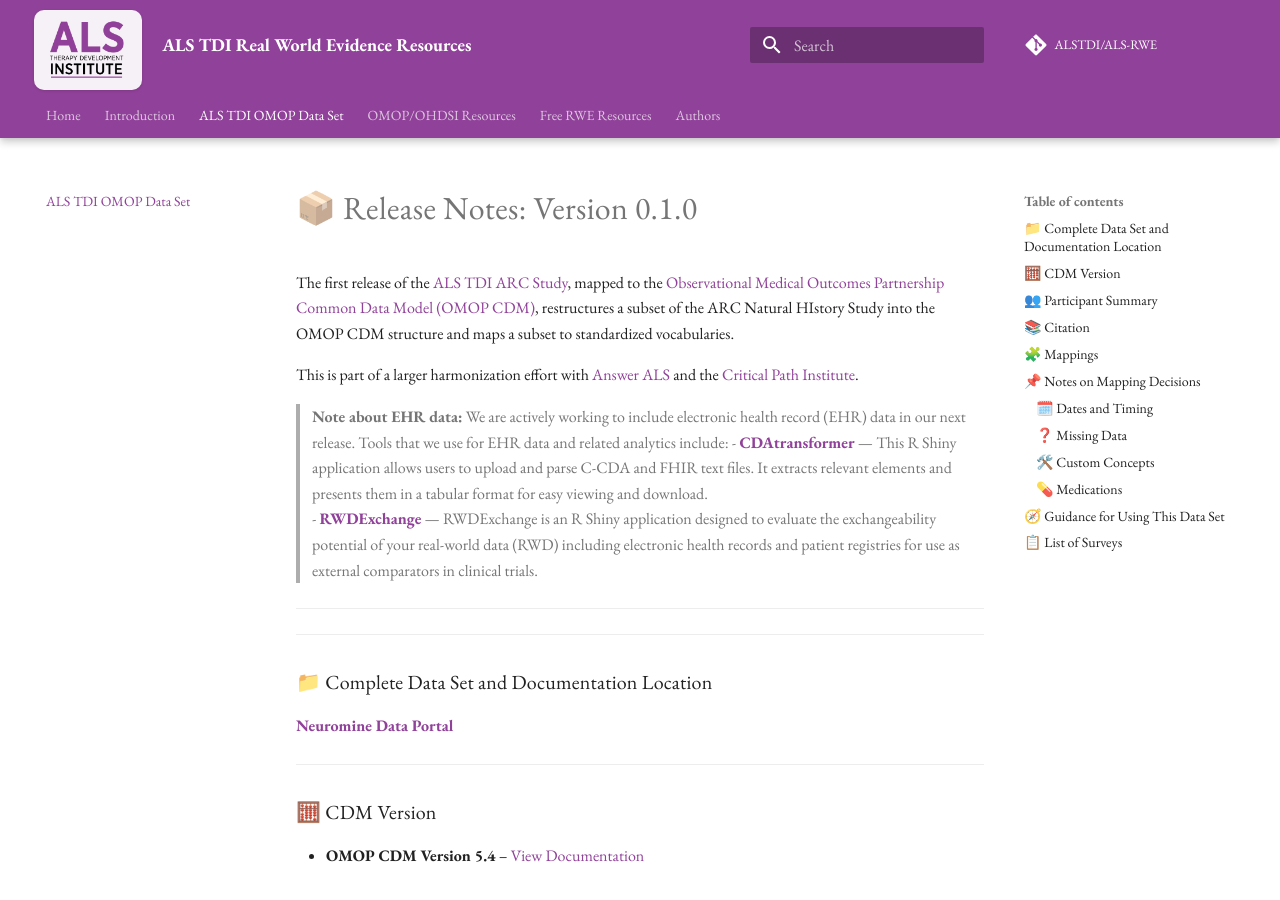
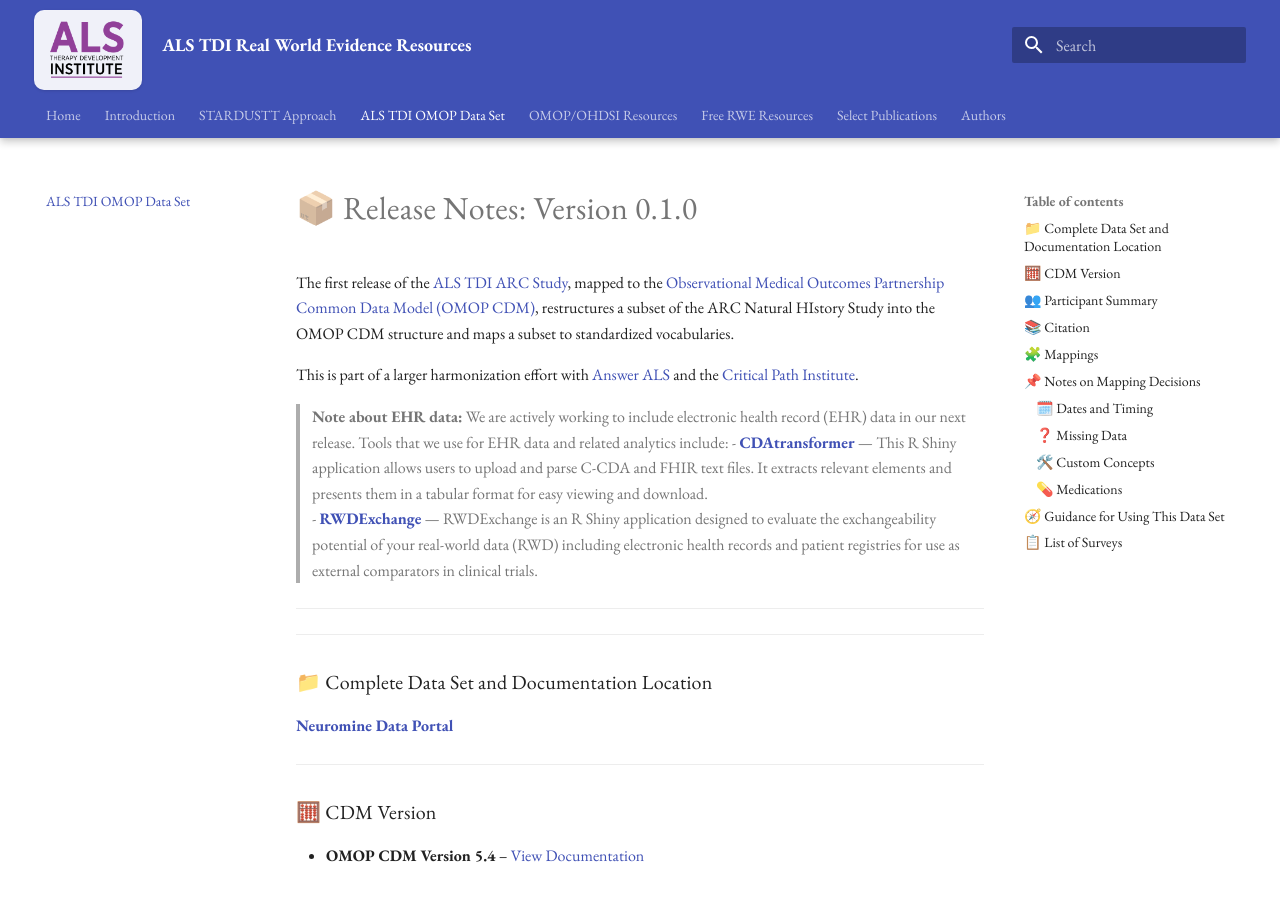
Before and after one commit to ALSTDI/ALS-RWE, an MkDocs documentation site: the page built from docs/als-tdi-omop-data-set.md, in a window 1280 px wide and 900 px high. Built offline with MkDocs 1.6.1 and Material for MkDocs 9.7.7, drawn with Linux system fonts in a browser that asks for light colours; comment, search, counter and statistics services are not loaded.

Commit message:
fixing mkdocs

```diff
--- a/mkdocs.yml
+++ b/mkdocs.yml
@@ -1,38 +1,67 @@
 site_name: ALS TDI Real World Evidence Resources
-site_url: https://alstdi.github.io/ALS-RWE/
-repo_url: https://github.com/ALSTDI/ALS-RWE
-repo_name: ALSTDI/ALS-RWE
+site_url: https://alstdi.github.io/ALS-RWE
 
 theme:
   name: material
   logo: assets/ALSTDI-logo-stacked-color.png
-  favicon: assets/ALSTDI-logo-stacked-color.png
   font:
-    text: "EB Garamond"   # Material will load from Google Fonts
+    text: "EB Garamond"
   palette:
-    scheme: default       # keep light mode for now
-    primary: custom       # use our CSS variables below
-    accent: custom
+    scheme: default
+    primary: indigo       # dark enough for white logo to be visible
+    accent: indigo
   features:
     - navigation.tabs
     - navigation.tabs.sticky
     - navigation.top
     - navigation.header
-
+    - search.suggest
+    - search.highlight
+    - content.code.copy
+    - content.action.view
 
 nav:
   - Home: index.md
   - Introduction: introduction.md
+  - STARDUSTT Approach: stardustt-approach.md
   - ALS TDI OMOP Data Set: als-tdi-omop-data-set.md
   - OMOP/OHDSI Resources: omop-ohdsi-resources.md
   - Free RWE Resources: free-rwe-resources.md
+  - Select Publications: select-publications.md
   - Authors: authors.md
 
 markdown_extensions:
   - meta
+  - admonition
+  - attr_list
+  - def_list
+  - footnotes
+  - md_in_html
+  - tables
+  - toc:
+      permalink: true
+  - pymdownx.details
+  - pymdownx.superfences
+  - pymdownx.tabbed:
+      alternate_style: true
+  - pymdownx.tasklist:
+      custom_checkbox: true
+  - pymdownx.highlight
+  - pymdownx.inlinehilite
+  - pymdownx.emoji:
+      emoji_index: !!python/name:material.extensions.emoji.twemoji
+      emoji_generator: !!python/name:material.extensions.emoji.to_svg
+
+plugins:
+  - search
 
 extra:
-  generator: false  # remove "Made with MkDocs"
+  generator: false
 
 extra_css:
   - assets/css/custom.css
+
+# Optional: reload these while serving locally
+watch:
+  - docs/assets
+  - docs/assets/css
```
Also changed, not shown: site/404.html, site/als-tdi-omop-data-set/index.html, site/authors/index.html, site/free-rwe-resources/index.html, site/index.html, site/introduction/index.html, site/omop-ohdsi-resources/index.html, site/select-publications/index.html, site/stardustt-approach/index.html.
